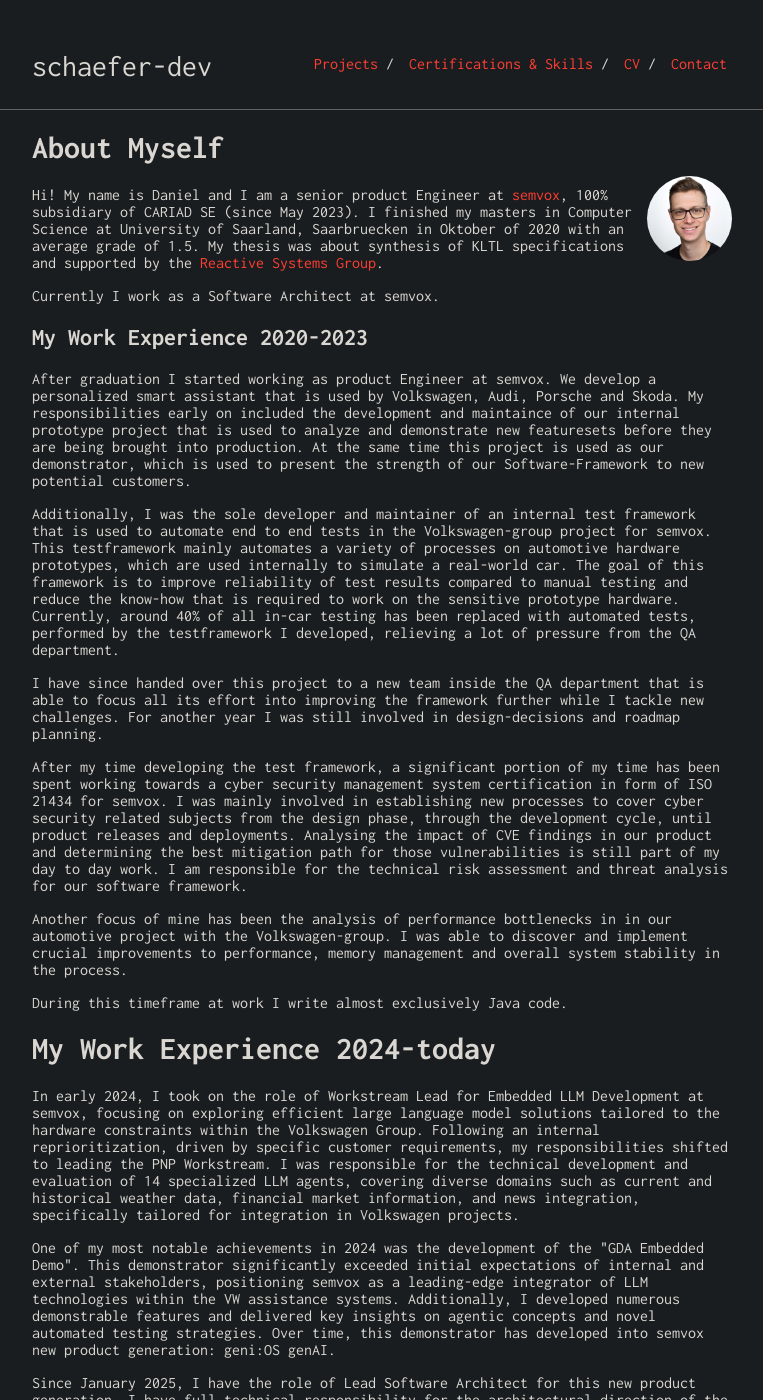
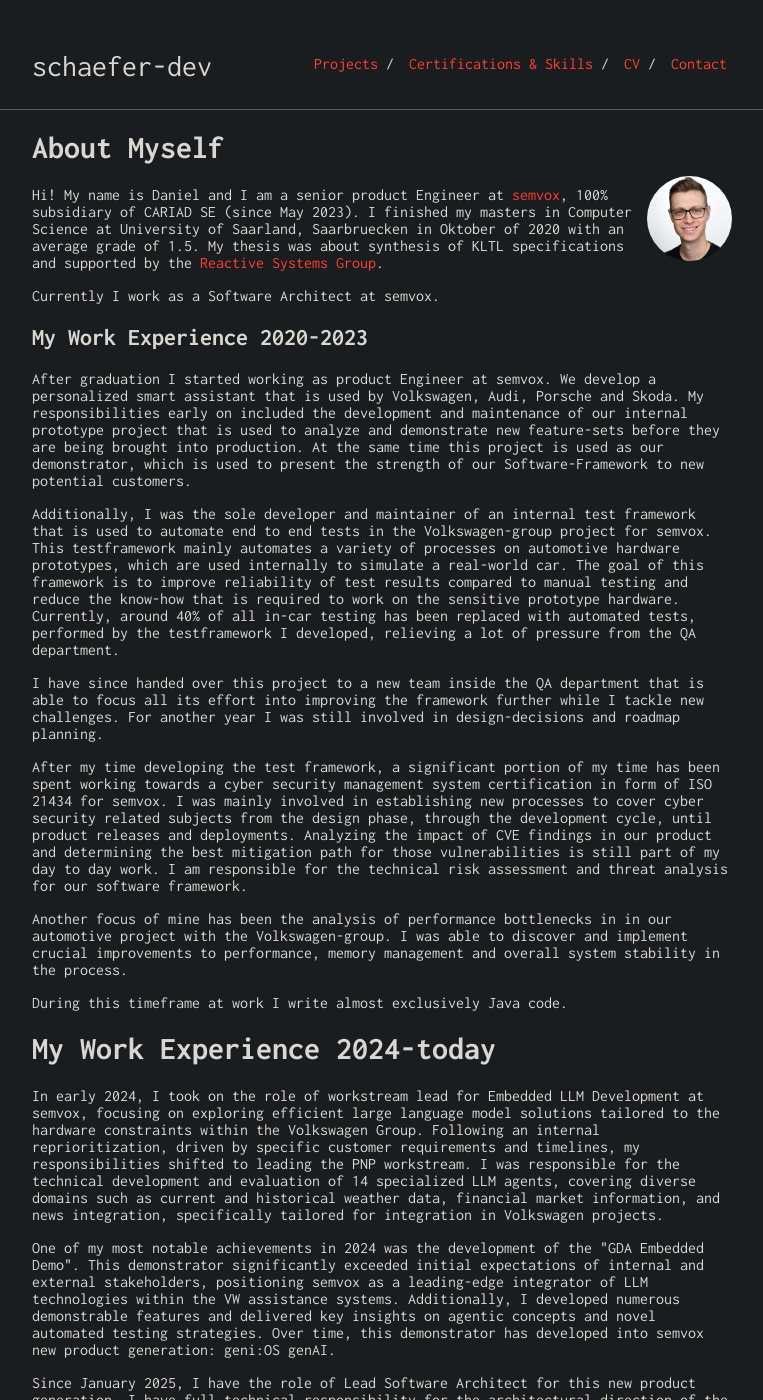
Before and after one commit to schaefer-dev/schaefer-dev.github.io, a Jekyll site: the page built from index.md, in a window 1280 px wide and 1400 px high. Shown: the whole window, without its empty margins (258-1021 px from the left). Built offline with Jekyll 4.4.1, drawn with Linux system fonts in a browser that asks for light colours.

Commit message:
Minor refinements

```diff
--- a/index.md
+++ b/index.md
@@ -15,14 +15,14 @@
 
 ## My Work Experience 2020-2023
 
-After graduation I started working as product Engineer at semvox. We develop a personalized smart assistant that is used by Volkswagen, Audi, Porsche and Skoda. My responsibilities early on included the development and maintaince of our internal prototype project that is used to analyze and demonstrate new featuresets before they are being brought into production. At the same time this project is used as our demonstrator, which is used to present the strength of our Software-Framework to new potential customers.
+After graduation I started working as product Engineer at semvox. We develop a personalized smart assistant that is used by Volkswagen, Audi, Porsche and Skoda. My responsibilities early on included the development and maintenance of our internal prototype project that is used to analyze and demonstrate new feature-sets before they are being brought into production. At the same time this project is used as our demonstrator, which is used to present the strength of our Software-Framework to new potential customers.
 
 Additionally, I was the sole developer and maintainer of an internal test framework that is used to automate end to end tests in the Volkswagen-group project for semvox. This testframework mainly automates a variety of processes on automotive hardware prototypes, which are used internally to simulate a real-world car. The goal of this framework is to improve reliability of test results compared to manual testing and reduce the know-how that is required to work on the sensitive prototype hardware. Currently, around 40% of all in-car testing has been replaced with automated tests, performed by the testframework I developed, relieving a lot of pressure from the QA department.
 
 I have since handed over this project to a new team inside the QA department that is able to focus all its effort into improving the framework further while I tackle new challenges. For another year I was still involved in design-decisions and roadmap planning.
 
 After my time developing the test framework, a significant portion of my time has been spent working towards a cyber security management system certification in form of ISO 21434 for semvox. I was mainly involved in establishing new processes to cover cyber security related subjects from the design phase, through the development cycle, until product releases and deployments.
-Analysing the impact of CVE findings in our product and determining the best mitigation path for those vulnerabilities is still part of my day to day work.
+Analyzing the impact of CVE findings in our product and determining the best mitigation path for those vulnerabilities is still part of my day to day work.
 I am responsible for the technical risk assessment and threat analysis for our software framework.
 
 Another focus of mine has been the analysis of performance bottlenecks in in our automotive project with the Volkswagen-group. I was able to discover and implement crucial improvements to performance, memory management and overall system stability in the process.
@@ -32,7 +32,7 @@
 
 # My Work Experience 2024-today
 
-In early 2024, I took on the role of Workstream Lead for Embedded LLM Development at semvox, focusing on exploring efficient large language model solutions tailored to the hardware constraints within the Volkswagen Group. Following an internal reprioritization, driven by specific customer requirements, my responsibilities shifted to leading the PNP Workstream. I was responsible for the technical development and evaluation of 14 specialized LLM agents, covering diverse domains such as current and historical weather data, financial market information, and news integration, specifically tailored for integration in Volkswagen projects.
+In early 2024, I took on the role of workstream lead for Embedded LLM Development at semvox, focusing on exploring efficient large language model solutions tailored to the hardware constraints within the Volkswagen Group. Following an internal reprioritization, driven by specific customer requirements and timelines, my responsibilities shifted to leading the PNP workstream. I was responsible for the technical development and evaluation of 14 specialized LLM agents, covering diverse domains such as current and historical weather data, financial market information, and news integration, specifically tailored for integration in Volkswagen projects.
 
 One of my most notable achievements in 2024 was the development of the \"GDA Embedded Demo\". This demonstrator significantly exceeded initial expectations of internal and  external stakeholders, positioning semvox as a leading-edge integrator of LLM technologies within the VW assistance systems. Additionally, I developed numerous demonstrable features and delivered key insights on agentic concepts and novel automated testing strategies. Over time, this demonstrator has developed into semvox new product generation: geni:OS genAI.
 
```
